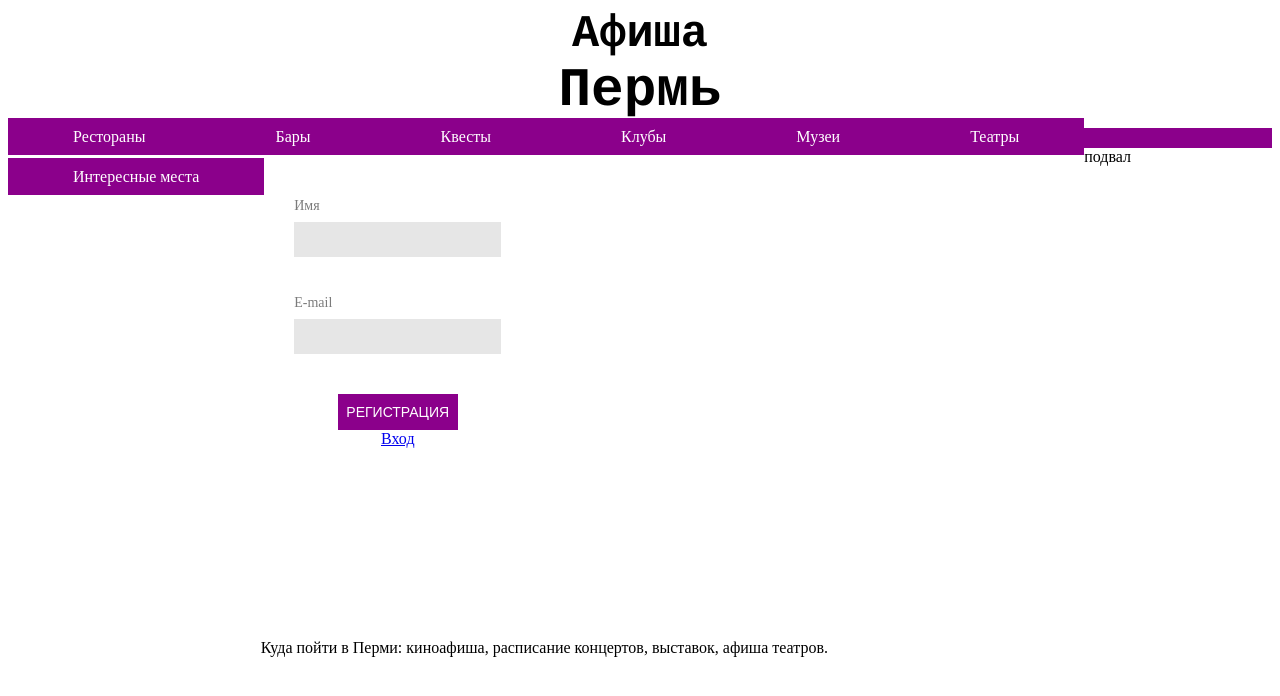
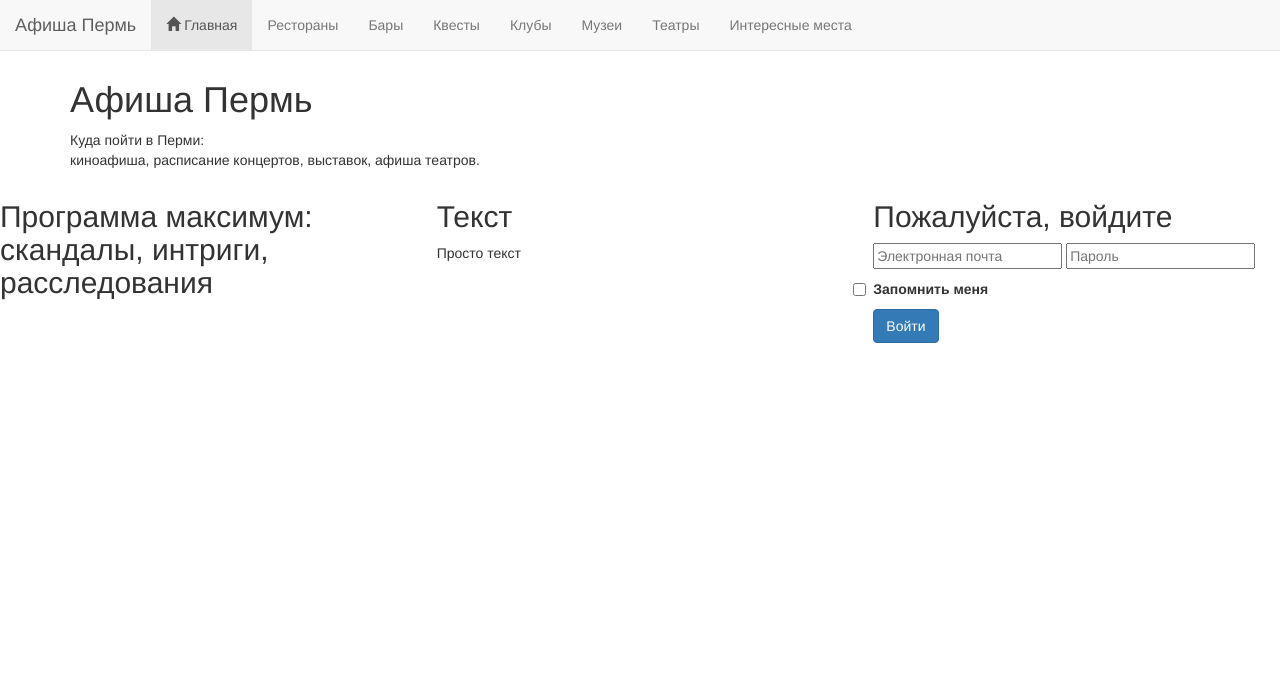
Before and after one commit to SofyaKa/web, a plain HTML site: page index.html in a window 1280 px wide. Drawn offline with nearby package versions, Linux system fonts and the light colour scheme.

Commit message:
Лаб1 сдана. Касьянова

```diff
--- a/index.html
+++ b/index.html
@@ -1,87 +1,129 @@
 <!DOCTYPE html>
-<html>
-<head>
-<title> Афиша Перми </title>
-<link rel="stylesheet" href="style.css" type="text/css">
+<html lang="en">
+  <head>
+    <meta charset="utf-8">
+    <title>Афиша Пермь</title>
+    <meta name="viewport" content="width=device-width, initial-scale=1.0">
+    <meta name="description" content="">
+    <meta name="author" content="">
 
-</head>
+    <!-- Le styles -->
+    <link href="assets/css/bootstrap.css" rel="stylesheet">
+	<link href="assets/css/styles.css" rel="stylesheet">
 
+    <style>
+      body {
+        padding-top: 60px; /* 60px to make the container go all the way to the bottom of the topbar */
+      }
+    </style>
+	<style type="text/css">
 
-<body>
+    </style>
+    <link href="assets/css/bootstrap-responsive.css" rel="stylesheet">
 
-<div class="main">
-	<div class= "header">
-<center><b>Афиша</b></center>
-<center>
+    <!-- HTML5 shim, for IE6-8 support of HTML5 elements -->
+    <!--[if lt IE 9]>
+      <script src="http://html5shim.googlecode.com/svn/trunk/html5.js"></script>
+    <![endif]-->
 
-<center><strong><big>Пермь</big></strong></center>
+    <!-- Fav and touch icons -->
+    <link rel="apple-touch-icon-precomposed" sizes="144x144" href="assets/ico/apple-touch-icon-144-precomposed.png">
+    <link rel="apple-touch-icon-precomposed" sizes="114x114" href="assets/ico/apple-touch-icon-114-precomposed.png">
+      <link rel="apple-touch-icon-precomposed" sizes="72x72" href="assets/ico/apple-touch-icon-72-precomposed.png">
+                    <link rel="apple-touch-icon-precomposed" href="assets/ico/apple-touch-icon-57-precomposed.png">
+                                   <link rel="shortcut icon" href="assets/ico/favicon.png">
+  </head>
 
-</center>
+  <body>
+<nav class="navbar navbar-nav navbar-default navbar-fixed-top" role="navigation">
+  <div class="container-fluid">
+     <div class="navbar-header">
+	  <button type="button" class="navbar-toggle" data-toggle="collapse" data-target="#MyNavbar">
 
+            <span class="icon-bar"></span>
+            <span class="icon-bar"></span>
+            <span class="icon-bar"></span>
+          </button>
+	 <a class="navbar-brand" href="#">Афиша Пермь</a>
+	 </div>
+	 <!-- Collect the nav links, forms, and other content for toggling -->
+    <div class="collapse navbar-collapse" id="MyNavbar">
+      <ul class="nav navbar-nav">
+        <li class="active"><a href="#"><span class="glyphicon glyphicon-home"></span>  Главная</a></li>
+        <li><a href="#about">Рестораны</a></li>
+        <li><a href="#contact">Бары</a></li>
+		<li><a href="#contact">Квесты</a></li>
+		<li><a href="#contact">Клубы</a></li>
+		<li><a href="#contact">Музеи</a></li>
+		<li><a href="#contact">Театры</a></li>
+		<li><a href="#contact">Интересные места</a></li>
+      </ul>
+  </div>
+</nav>
+
+    <div class="container">
+	<form class="form-head">
+      <h1>Афиша Пермь</h1>
+      <p>Куда пойти в Перми:<br> киноафиша, расписание концертов, выставок, афиша театров.</p>
+	</form>
+    </div> <!-- /container -->
+<!--
+    you can substitue the span of reauth email for a input with the email and
+    include the remember me checkbox
+    -->
+    <!-- Le javascript
+    ================================================== -->
+    <!-- Placed at the end of the document so the pages load faster -->
+ <div class="row" >
+    <div class="col-md-4">
+	<form class="form-text">
+        <h2>Программа максимум: скандалы, интриги, расследования</h2>
+        <p></p>
+    </form>
 	</div>
-	<div class="menu">
-		<div class="button_of_menu">
-		<a href="#" class="knopka">Рестораны</a>
-		</div>
-		<div class="button_of_menu">
-		<a href="#" class="knopka">Бары</a>
-		</div>
-		<div class="button_of_menu">
-		<a href="#" class="knopka">Квесты</a>
-		</div>
-		<div class="button_of_menu">
-		<a href="#" class="knopka">Клубы</a>
-		</div>
-		<div class="button_of_menu">
-		<a href="#" class="knopka">Музеи</a>
-		</div>
-		<div class="button_of_menu">
-		<a href="#" class="knopka">Театры</a>
-		</div>
-		<div class="button_of_menu">
-		<a href="#" class="knopka">Интересные места</a>
-		</div>
 
- 	</div>
-	<div class="forma">
+	<div class="col-md-4">
+	 <form class="form-text">
+        <h2>Текст</h2>
+        <p>Просто текст</p>
+    </form>
+	</div>
 
-
-
-				  <form method="post" action="form.php">
-				    <div>
-				      <label for="name">Имя</label>
-				      <input type="text" name="name" required>
-				    </div>
-				    <div class="radio">
-
-				      <label>
-
-				    </div>
-				    <div>
-				      <label for="email">E-mail</label>
-				      <input type="email" name="email" required>
-				    </div>
-				    <div>
-
-
-
-				    </div>
-				    <button type="submit">Регистрация</button>
-				    <center><a href= "#" >Вход</a></center>
-
-				  </form>
-
-	</div>
- 	<div class="news">
-                      <p>Куда пойти в Перми: киноафиша, расписание концертов, выставок, афиша театров.</p>
- 	</div>
-	<div class="footer">
-подвал
- 	</div>
-
-
+    <div class="col-md-4">
+        <p><form class="form-signin">
+        <h2 class="form-signin-heading">Пожалуйста, войдите</h2>
+        <input type="text" class="input-block-level" placeholder="Электронная почта">
+        <input type="password" class="input-block-level" placeholder="Пароль">
+        <label class="checkbox">
+          <input type="checkbox" value="remember-me"> Запомнить меня
+        </label>
+        <button class="btn btn-large btn-primary" type="submit">Войти</button>
+      </form></p>
+    </div>
 </div>
-</body>
-
-
+    </div> <!-- /container -->
+	<script src="../assets/js/jquery.js"></script>
+    <script src="../assets/js/bootstrap-transition.js"></script>
+    <script src="../assets/js/bootstrap-alert.js"></script>
+    <script src="../assets/js/bootstrap-modal.js"></script>
+    <script src="../assets/js/bootstrap-dropdown.js"></script>
+    <script src="../assets/js/bootstrap-scrollspy.js"></script>
+    <script src="../assets/js/bootstrap-tab.js"></script>
+    <script src="../assets/js/bootstrap-tooltip.js"></script>
+    <script src="../assets/js/bootstrap-popover.js"></script>
+    <script src="../assets/js/bootstrap-button.js"></script>
+    <script src="../assets/js/bootstrap-collapse.js"></script>
+    <script src="../assets/js/bootstrap-carousel.js"></script>
+    <script src="../assets/js/bootstrap-typeahead.js"></script>
+	<script src="https://code.jquery.com/jquery.min.js"></script>
+ <script src="https://maxcdn.bootstrapcdn.com/bootstrap/3.3.4/js/bootstrap.min.js"></script>
+ <script src="assets/js/bootstrap.min.js"></script>
+    <script src="assets/js/jquery.min.js"></script>
+	<script src="assets/js/jquery.js"></script>
+	<script src="assets/js/jquery.backstretch.min.js"></script>
+<script>
+    // Устанавливаем изображение, которое будет являться фоном веб-страницы
+    $.backstretch("assets/img/back.jpg");
+</script>
+  </body>
 </html>
```
